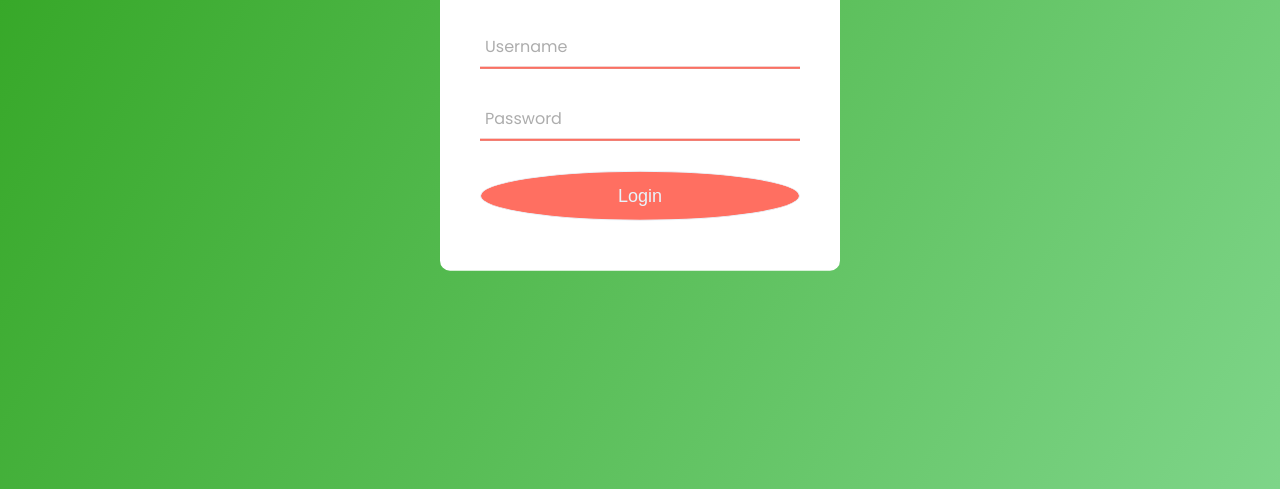
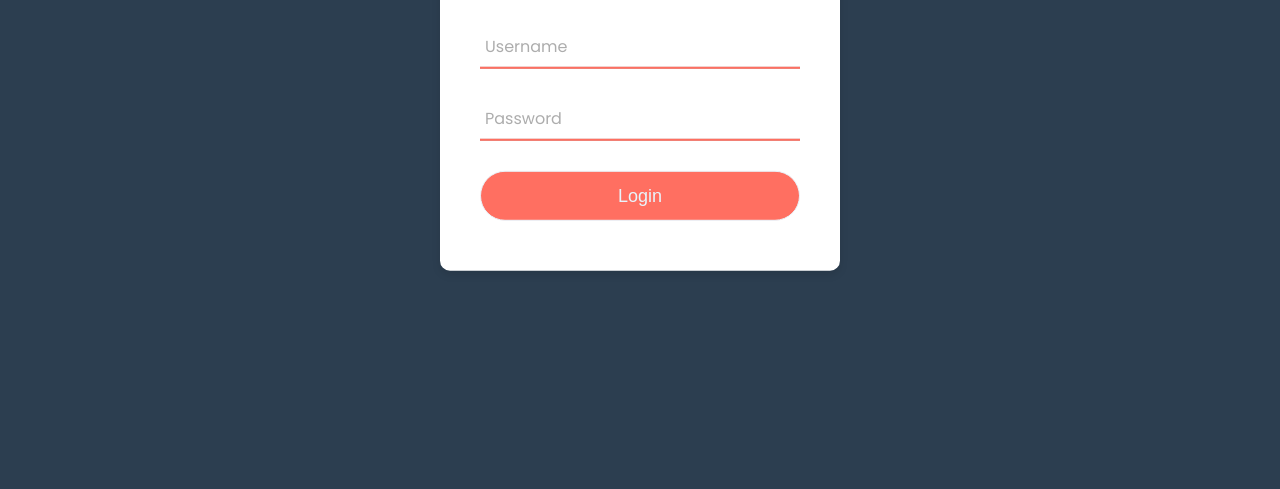
Before and after one commit to Dhanushk8703/Mobile-prepaid-recharge, a website: page adminlogin.html in a window 1280 px wide. Shown: the part 311-800 px from the top of the page. Drawn offline with Linux system fonts and the light colour scheme.

Commit message:
loginpage changes

```diff
--- a/css/adminLogin.css
+++ b/css/adminLogin.css
@@ -1,8 +1,8 @@
 body {
     padding: 0;
     margin: 0;
-    background: linear-gradient(120deg, #2fa31e, #7ed589);
     height: 100vh;
+    background-color: #2c3e50;
     overflow: hidden;
     font-family: Poppins;
   }
@@ -14,6 +14,7 @@ body {
     width: 400px;
     background: white;
     border-radius: 10px;
+    box-shadow: 0 4px 8px rgba(0,0,0,0.1);
   }
   .center h1 {
     text-align: center;
@@ -81,7 +82,7 @@ body {
     border: 1px solid;
     background: #ff6f61;
     margin-bottom: 50px;
-    border-radius: 50%;
+    border-radius: 40px;
     font-size: 18px;
     color: #e9f4fb;
     cursor: pointer;
```
Also changed, not shown: login.html (+2 -2 lines).
